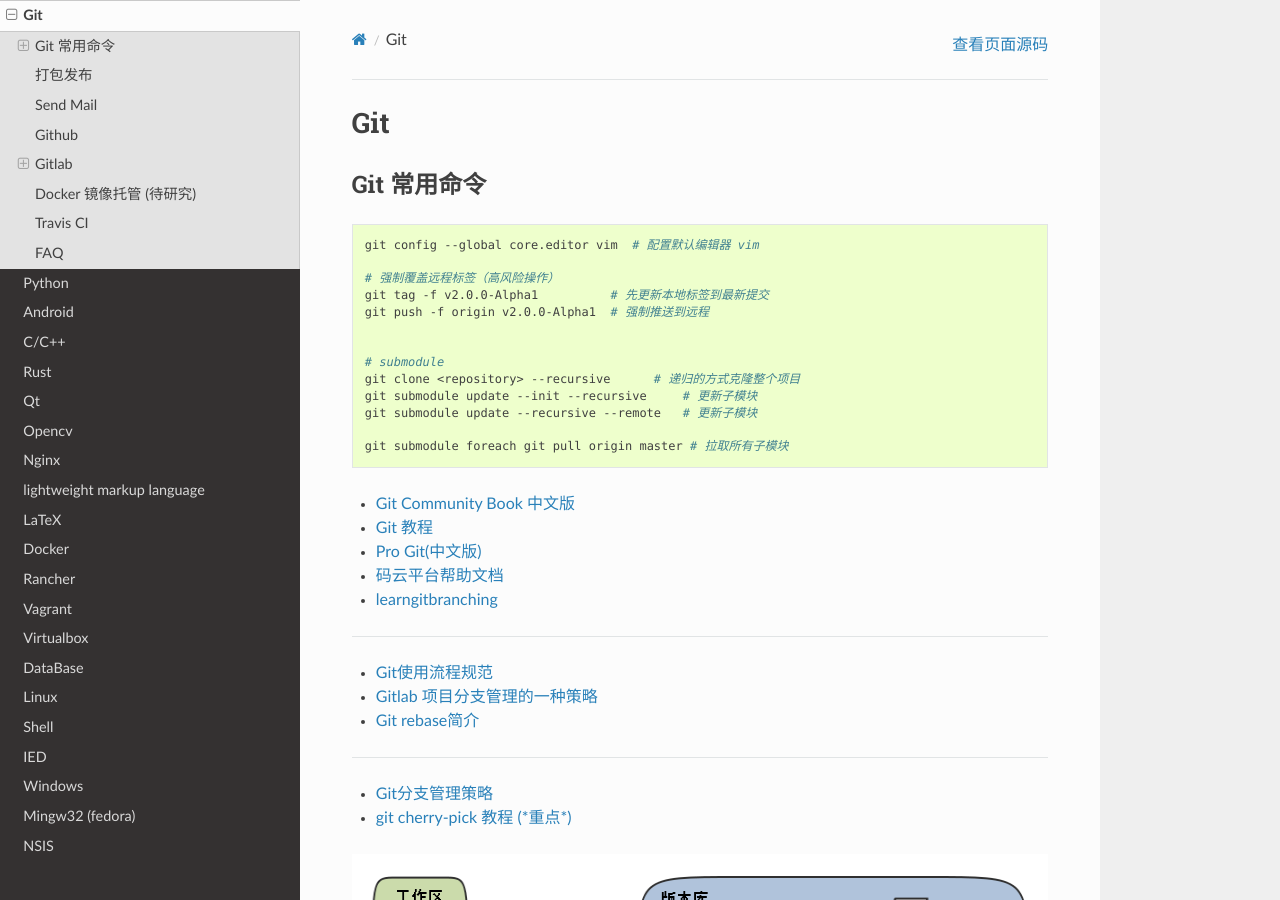
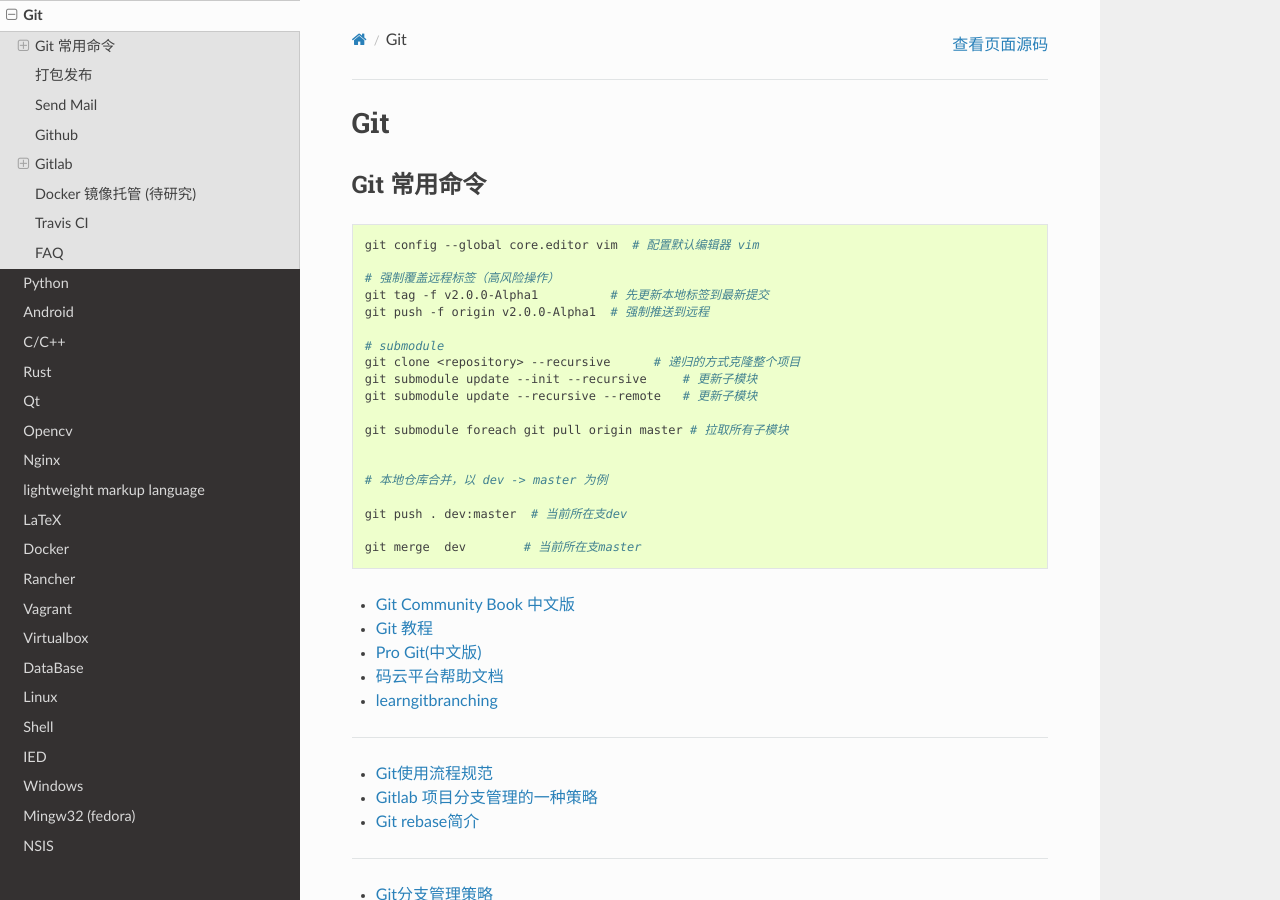
Before and after one commit to my-rds-store/my_space, a Sphinx documentation site: the page built from source/git/index.rst, in a window 1280 px wide and 900 px high. Built offline with Sphinx 7.4.7 and the Read the Docs theme 3.1.0, drawn with Linux system fonts in a browser that asks for light colours.

Commit message:
updat e..

```diff
--- a/source/git/index.rst
+++ b/source/git/index.rst
@@ -1,7 +1,6 @@
 ###########
 Git
 ###########
-
 ************
 Git 常用命令
 ************
@@ -14,7 +13,6 @@ Git 常用命令
     git tag -f v2.0.0-Alpha1          # 先更新本地标签到最新提交
     git push -f origin v2.0.0-Alpha1  # 强制推送到远程
 
-
     # submodule
     git clone <repository> --recursive      # 递归的方式克隆整个项目
     git submodule update --init --recursive     # 更新子模块
@@ -22,6 +20,12 @@ Git 常用命令
 
     git submodule foreach git pull origin master # 拉取所有子模块
 
+
+    # 本地仓库合并，以 dev -> master 为例
+
+    git push . dev:master  # 当前所在支dev
+
+    git merge  dev        # 当前所在支master
 
 
 * `Git Community Book 中文版 <http://gitbook.liuhui998.com/index.html>`_
```
